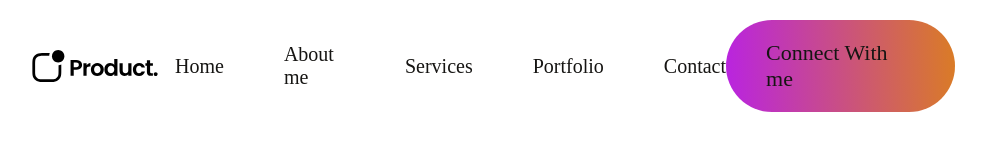
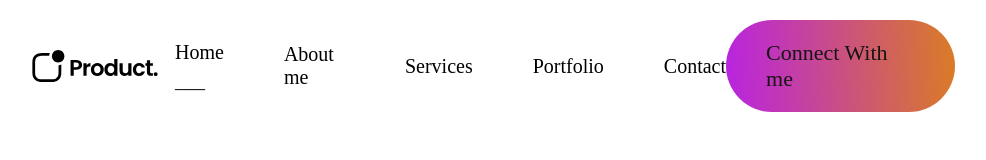
Before and after one commit to JeremyCPE/portfolio, a React (Vite) app: page / in a window 1280 px wide. Shown: the top 160 px of the page, without its empty margins (155-1141 px from the left). Built offline with nearby package versions, Linux system fonts and the light colour scheme.

Commit message:
(feat) finish footer add smooth scroll

```diff
--- a/src/Components/About/About.jsx
+++ b/src/Components/About/About.jsx
@@ -6,7 +6,7 @@
 
 const About = () => {
     return (
-<div className="about">
+<div id='about' className="about">
     <div className="about-title">
         <h1>About me</h1>
         <img src="" alt="" />
--- a/src/Components/Contact/Contact.jsx
+++ b/src/Components/Contact/Contact.jsx
@@ -5,7 +5,7 @@
 const Contact = () => {
 
 return (
-<div className="contact">
+<div id='contact' className="contact">
     <div className="contact-title">
         <h1>Get in touch</h1>
         <img src="" alt="" />
--- a/src/Components/Footer/Footer.css
+++ b/src/Components/Footer/Footer.css
@@ -0,0 +1,16 @@
+
+.footer-bottom{
+    display: flex;
+    justify-content: space-between;
+    font-size: 18px;
+}
+.footer-bottom-left p{
+    font-size: 20px;
+    max-width: 400px;
+
+}
+.footer-bottom-right{
+    display: flex;
+    gap:50px;
+    margin-bottom: 50px;
+}
--- a/src/Components/Footer/Footer.jsx
+++ b/src/Components/Footer/Footer.jsx
@@ -5,11 +5,14 @@
 
 const Footer = () => {
   return (
-    <div className="footer">
         <div className="footer-bottom">
-
+          <p className="footer-bottom-left">© 2024 Jeremy MOHARIRY</p>
+          <div className="footer-bottom-right">
+            <p>Term of Services</p>
+            <p>Privacy Policy</p>
+            <p>Connect with me</p>
+          </div>
         </div>
-    </div>
     )
 }
 
--- a/src/Components/Hero/Hero.jsx
+++ b/src/Components/Hero/Hero.jsx
@@ -5,7 +5,7 @@
 
 const Hero = () => {
   return (
-    <div className='hero'>
+    <div id='home' className='hero'>
     <img src={profile_img} alt="profile" />
     <h1><span>Hello I'm Jeremy !</span>, consectetur adipiscing elit</h1>
     <p>Lorem ipsum dolor sit amet, consectetur adipiscing elit, sed do eiusmod tempor incididunt ut labore et dolore magna aliqua. Ut enim ad minim veniam, quis nostrud exercitation ullamco laboris</p>
--- a/src/Components/MyWork/MyWork.jsx
+++ b/src/Components/MyWork/MyWork.jsx
@@ -6,7 +6,7 @@
 
 const MyWork = () => {
   return (
-        <div className="mywork">
+        <div id='work' className="mywork">
             <div className="mywork-title">
                 <h1>My latest work</h1>
                 <img src="" alt="" />
--- a/src/Components/Navbar/Navbar.css
+++ b/src/Components/Navbar/Navbar.css
@@ -25,3 +25,20 @@
 .nav-connect:hover{
     transform: scale(1.05);
 }
+
+.nav-menu li {
+    display: flex;
+    flex-direction: column;
+    gap: 5px;
+    cursor: pointer;
+}
+
+.nav-menu img {
+    display: flex;
+    margin:auto;
+}
+
+.anchor-link {
+    text-decoration: none;
+    color:black;
+}
--- a/src/Components/Navbar/Navbar.jsx
+++ b/src/Components/Navbar/Navbar.jsx
@@ -1,17 +1,20 @@
-import React from 'react'
+import React, { useState } from 'react'
 import './Navbar.css'
 import logo from '../../assets/logo.svg'
+import AnchorLink from 'react-anchor-link-smooth-scroll'
+//import underline from '../../assets/underline.svg'
+const Navbar = () => {
 
-const Navbar = () => {
+  const [menu,setMenu] = useState("home")
   return (
     <div className='navbar'>
         <img src={logo} alt="logo"/>
         <ul className="nav-menu">
-            <li>Home</li>
-            <li>About me</li>
-            <li>Services</li>
-            <li>Portfolio</li>
-            <li>Contact</li>
+            <li><AnchorLink className='anchor-link' href='#home'> <p onClick={()=>setMenu("home")}>Home</p></AnchorLink>{menu==="home"?<p>___</p>:<></>}</li>
+            <li><AnchorLink className='anchor-link' offset={50} href='#about'> <p onClick={()=>setMenu("about")}>About me</p></AnchorLink>{menu==="about"?<p>___</p>:<></>}</li>
+            <li><AnchorLink className='anchor-link' offset={50} href='#services'> <p onClick={()=>setMenu("services")}>Services</p></AnchorLink>{menu==="services"?<p>___</p>:<></>}</li>
+            <li><AnchorLink className='anchor-link' offset={50} href='#work'> <p onClick={()=>setMenu("work")}>Portfolio</p></AnchorLink>{menu==="work"?<p>___</p>:<></>}</li>
+            <li><AnchorLink className='anchor-link' offset={50} href='#contact'> <p onClick={()=>setMenu("contact")}>Contact</p></AnchorLink>{menu==="contact"?<p>___</p>:<></>}</li>
         </ul>
         <div className="nav-connect">Connect With me</div>
     </div>
--- a/src/Components/Services/Services.jsx
+++ b/src/Components/Services/Services.jsx
@@ -4,7 +4,7 @@
 
 const Services = () => {
   return (
-    <div className="services">
+    <div id='services' className="services">
         <div className="services-title">
             <h1>My services</h1>
             <img src="" alt="" />
```
